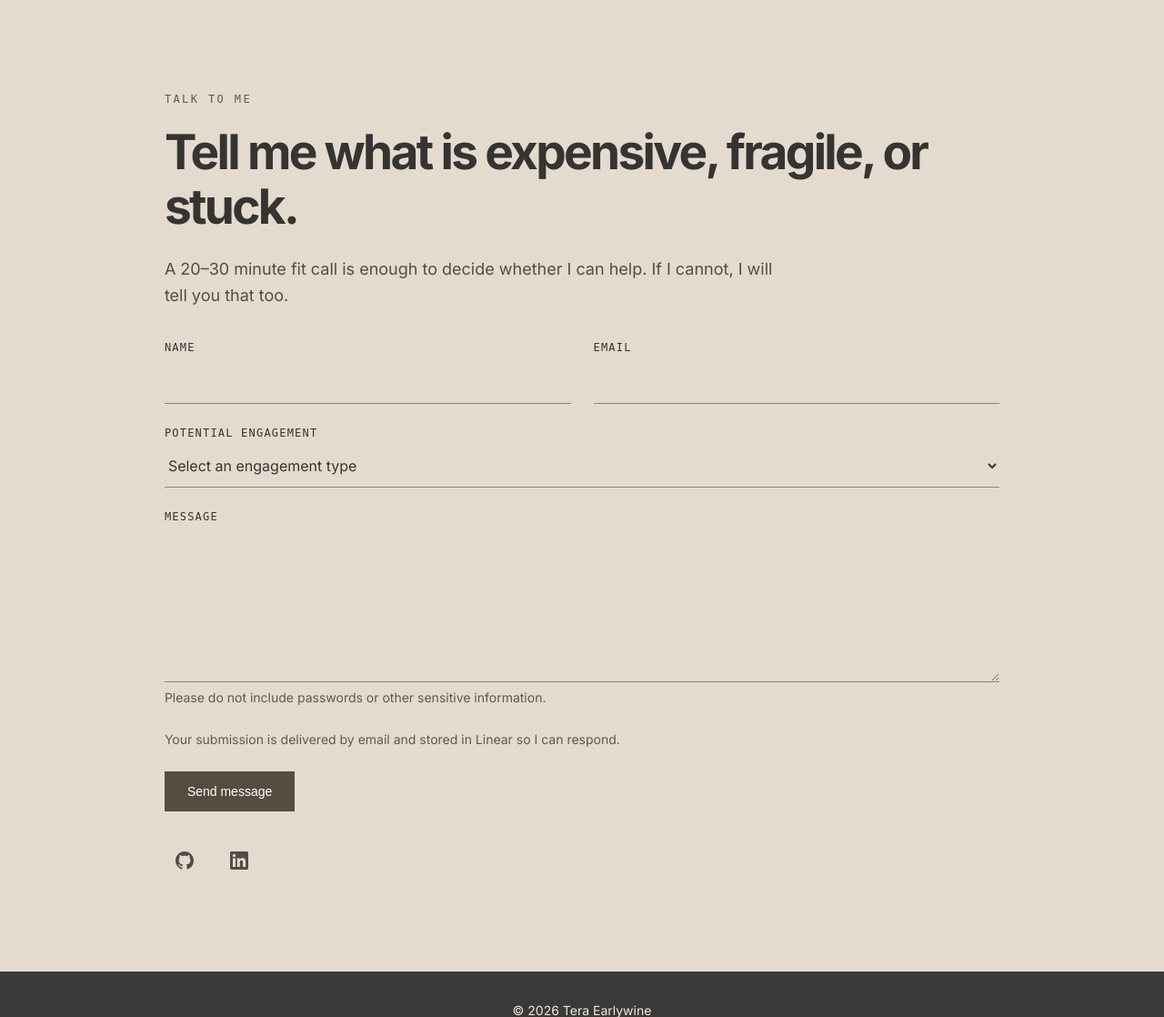
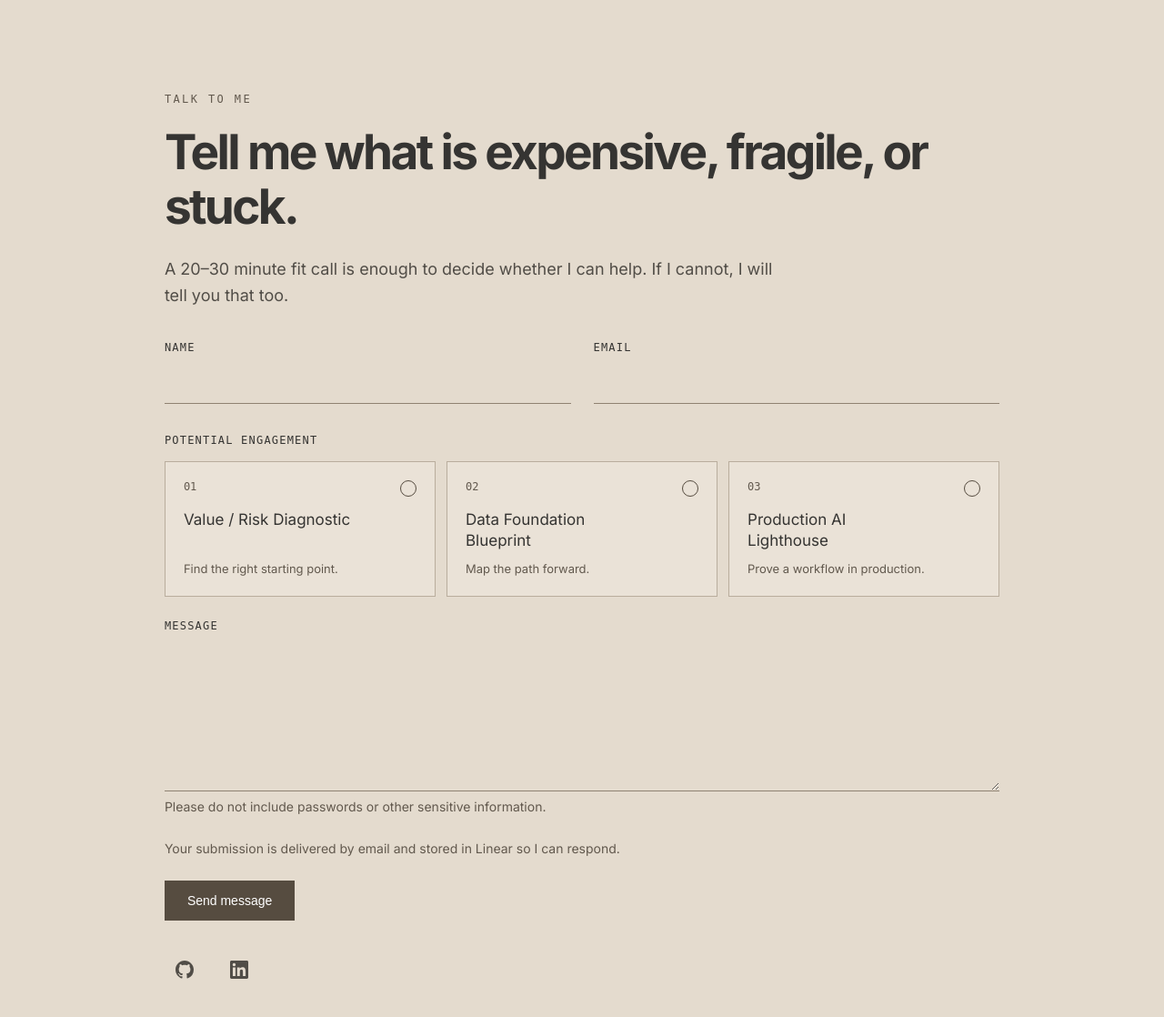
Before and after one commit to teraearlywine/teraearlywine, a Flask app: page / in a window 1280 px wide. Shown: the part 4943-6061 px from the top of the page at 91% size. Run offline with Flask 3, Linux system fonts and the light colour scheme; parts of the project's set-up code (start-up, migrations or seed data) failed here and were passed over.

Commit message:
Style engagement selection as accessible contact cards

```diff
--- a/core/home/assets/css/consultancy.css
+++ b/core/home/assets/css/consultancy.css
@@ -585,6 +585,102 @@ li[id] {
   letter-spacing: 0.1em;
   text-transform: uppercase;
 }
+.contact-engagement {
+  margin: 8px 0 0;
+  padding: 0;
+  border: 0;
+}
+.contact-engagement legend {
+  padding: 0;
+  margin-bottom: 16px;
+  font: 12px monospace;
+  letter-spacing: 0.1em;
+  text-transform: uppercase;
+}
+.contact-engagement__choices {
+  display: grid;
+  grid-template-columns: repeat(3, minmax(0, 1fr));
+  gap: 12px;
+}
+.contact-form .contact-engagement__choice {
+  position: relative;
+  display: flex;
+  flex-direction: column;
+  gap: 10px;
+  margin: 0;
+  padding: 20px;
+  border: 1px solid #b9ad9d;
+  background: #eae2d7;
+  font: inherit;
+  letter-spacing: normal;
+  text-transform: none;
+  cursor: pointer;
+  transition: background 160ms ease, border-color 160ms ease;
+}
+.contact-engagement__choice:hover {
+  background: #f0e9df;
+  border-color: var(--color-accent);
+}
+.contact-form .contact-engagement__choice input {
+  appearance: none;
+  position: absolute;
+  top: 20px;
+  right: 20px;
+  width: 18px;
+  height: 18px;
+  margin: 0;
+  padding: 0;
+  border: 1px solid var(--color-accent);
+  border-radius: 50%;
+  cursor: pointer;
+}
+.contact-engagement__number {
+  font: 12px monospace;
+  color: var(--color-text-accessible-muted);
+  margin-bottom: 8px;
+}
+.contact-engagement__title {
+  max-width: 190px;
+  font-size: 17px;
+  line-height: 1.35;
+  text-wrap: balance;
+}
+.contact-engagement__note {
+  color: var(--color-text-accessible-muted);
+  font-size: 13px;
+  line-height: 1.5;
+  margin-top: auto;
+}
+.contact-form .contact-engagement__choice:has(input:checked) {
+  border-color: var(--graphite);
+  background: var(--graphite);
+  color: var(--ivory);
+}
+.contact-engagement__choice:has(input:checked) .contact-engagement__number,
+.contact-engagement__choice:has(input:checked) .contact-engagement__note {
+  color: var(--ivory);
+}
+.contact-form .contact-engagement__choice input:checked {
+  border-color: var(--ivory);
+  background: var(--ivory);
+  box-shadow: inset 0 0 0 4px var(--graphite);
+}
+.contact-engagement__choice:has(input:focus-visible) {
+  outline: 2px solid var(--color-accent);
+  outline-offset: 4px;
+}
+.contact-engagement__choice:has(input[aria-invalid="true"]) {
+  border-color: var(--color-error);
+}
+.contact-actions {
+  border-top: 1px solid var(--color-border);
+  padding-top: 24px;
+  margin-top: 32px;
+}
+.contact-actions__title {
+  font-size: 16px;
+  font-weight: 400;
+}
 .contact-cta {
   border-radius: 0;
   font-weight: 400;
@@ -901,6 +997,20 @@ li[id] {
   .contact-form {
     grid-template-columns: 1fr;
   }
+  .contact-engagement__choices {
+    grid-template-columns: 1fr;
+  }
+  .contact-form .contact-engagement__choice {
+    padding: 18px 52px 18px 18px;
+    gap: 6px;
+  }
+  .contact-engagement__number {
+    display: none;
+  }
+  .contact-engagement__title {
+    max-width: none;
+    font-size: 16px;
+  }
   .contact-form__actions {
     align-items: flex-start;
   }
--- a/core/home/assets/js/main.js
+++ b/core/home/assets/js/main.js
@@ -115,7 +115,8 @@ document.addEventListener('DOMContentLoaded', () => {
     const showFieldErrors = errors => {
       let firstInvalidField = null;
       Object.entries(errors || {}).forEach(([fieldName, messages]) => {
-        const field = contactForm.elements.namedItem(fieldName);
+        const control = contactForm.elements.namedItem(fieldName);
+        const field = control?.length && !control.tagName ? control[0] : control;
         const error = contactForm.querySelector(
           `[data-contact-error="${fieldName}"]`,
         );
--- a/core/home/forms.py
+++ b/core/home/forms.py
@@ -1,5 +1,5 @@
 from flask_wtf import FlaskForm
-from wtforms import HiddenField, SelectField, StringField, TextAreaField
+from wtforms import HiddenField, RadioField, StringField, TextAreaField
 from wtforms.validators import DataRequired, Email, Length, Optional
 
 ENGAGEMENT_TYPES = (
@@ -35,10 +35,9 @@ class ContactForm(FlaskForm):
             ),
         ],
     )
-    engagement_type = SelectField(
+    engagement_type = RadioField(
         'Potential engagement',
         choices=[
-            ('', 'Select an engagement type'),
             *((engagement_type, engagement_type) for engagement_type in ENGAGEMENT_TYPES),
         ],
         validators=[
--- a/core/home/templates/home/sections/contact.html
+++ b/core/home/templates/home/sections/contact.html
@@ -52,19 +52,29 @@
                     {% if not contact_form.email.errors %}hidden{% endif %}
                 >{{ contact_form.email.errors[0] if contact_form.email.errors else '' }}</p>
             </div>
-            <div class="contact-form__field contact-form__field--full">
-                {{ contact_form.engagement_type.label }}
-                {{ contact_form.engagement_type(
-                    aria_describedby='contact-engagement-type-error',
-                    aria_invalid='true' if contact_form.engagement_type.errors else 'false',
-                ) }}
+            <fieldset class="contact-form__field contact-form__field--full contact-engagement">
+                <legend>Potential engagement</legend>
+                {% set engagement_notes = ['Find the right starting point.', 'Map the path forward.', 'Prove a workflow in production.'] %}
+                <div class="contact-engagement__choices">
+                    {% for option in contact_form.engagement_type %}
+                    <label class="contact-engagement__choice" for="{{ option.id }}">
+                        {{ option(
+                            aria_describedby='contact-engagement-type-error',
+                            aria_invalid='true' if contact_form.engagement_type.errors else 'false',
+                        ) }}
+                        <span class="contact-engagement__number" aria-hidden="true">0{{ loop.index }}</span>
+                        <span class="contact-engagement__title">{{ option.label.text }}</span>
+                        <span class="contact-engagement__note">{{ engagement_notes[loop.index0] }}</span>
+                    </label>
+                    {% endfor %}
+                </div>
                 <p
                     id="contact-engagement-type-error"
                     class="contact-form__error"
                     data-contact-error="engagement_type"
                     {% if not contact_form.engagement_type.errors %}hidden{% endif %}
                 >{{ contact_form.engagement_type.errors[0] if contact_form.engagement_type.errors else '' }}</p>
-            </div>
+            </fieldset>
             <div class="contact-form__field contact-form__field--full">
                 {{ contact_form.message.label }}
                 {{ contact_form.message(
```
Also changed, not shown: tests/test_contact.py (+3 -1 lines).
